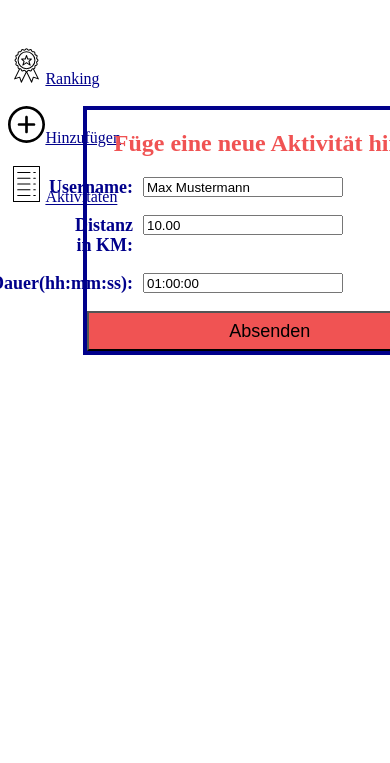
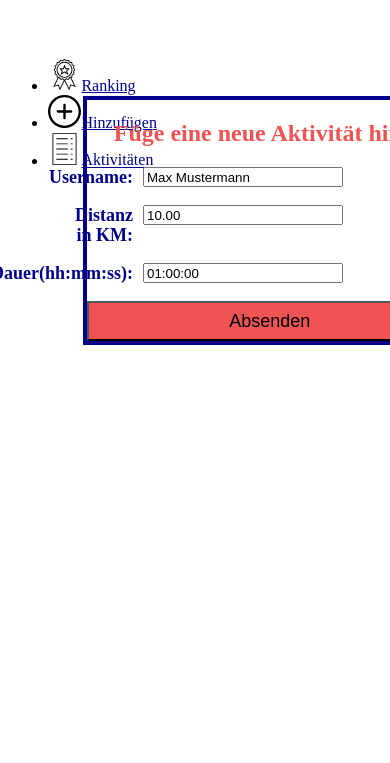
Before and after one commit to CreaTorAleXander/corona-motivator, a website: page public/views/addWorkout.html in a window 390 px wide. Shown: the part 81-844 px from the top of the page. Drawn offline with Linux system fonts and the light colour scheme.

Commit message:
NavBar fix

```diff
--- a/public/styles/addworkoutstyle.css
+++ b/public/styles/addworkoutstyle.css
@@ -93,6 +93,10 @@ form{
     .navigation{
         grid-row: 2;
         grid-column: 1;
+
+    }
+    li{
+        float: left;
     }
     /* add workout */
     .input_section{
--- a/public/styles/style.css
+++ b/public/styles/style.css
@@ -100,6 +100,9 @@ a{
         grid-row: 2;
         grid-column: 1;
     }
+    li{
+        float: left;
+    }
     .longestDistance{
         grid-row: 3;
         grid-column: 1;
--- a/public/views/addWorkout.html
+++ b/public/views/addWorkout.html
@@ -15,9 +15,11 @@
       </div>
 
      <div class="navigation">
-      <div class="list-points"><img src="../best-seller.svg" height="20%" width="10%"><a href="../../index.html">Ranking</a></div><br>
-      <div class="list-points"><img src="../add.svg" height="20%" width="10%"><a href="../views/addWorkout.html">Hinzufügen</a></div><br>
-      <div class="list-points"><img src="../liste.svg" height="20%" width="10%"><a href="../views/allWorkouts.html">Aktivitäten</a></div><br>
+       <ul>
+         <li class="list-points"><img src="../best-seller.svg" height="20%" width="10%"><a href="../../index.html">Ranking</a></li><br>
+         <li class="list-points"><img src="../add.svg" height="20%" width="10%"><a href="../views/addWorkout.html">Hinzufügen</a></li><br>
+         <li class="list-points"><img src="../liste.svg" height="20%" width="10%"><a href="../views/allWorkouts.html">Aktivitäten</a></li><br>
+       </ul>
      </div>
 
     <div class="input_section">
```
Also changed, not shown: public/index.html (+5 -3 lines).
